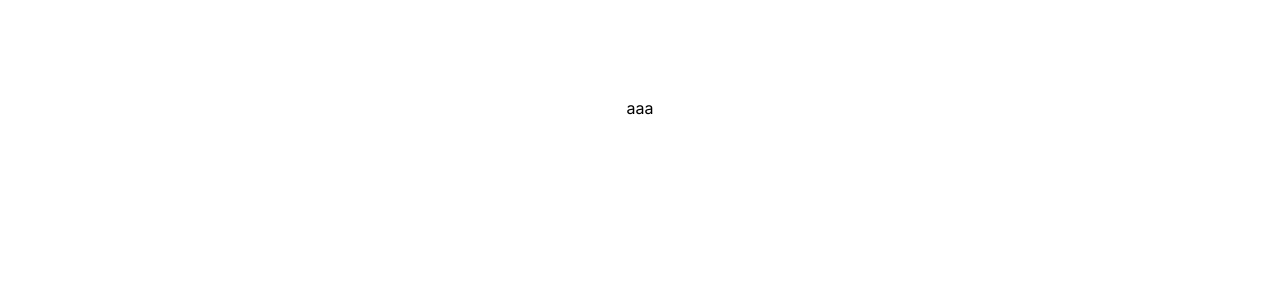
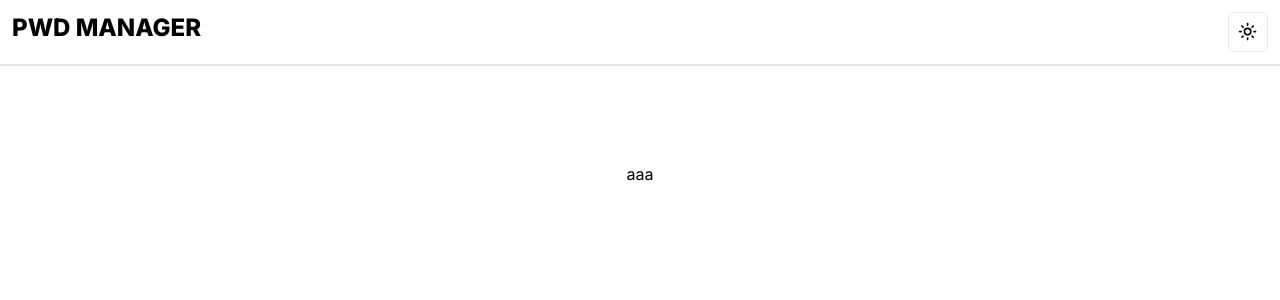
Before and after one commit to estherogami/password-manager, a Next.js app: page / in a window 1280 px wide. Shown: the top 300 px of the page. Built offline with nearby package versions, Linux system fonts and the light colour scheme.

Commit message:
topbar and color theme

```diff
--- a/app/layout.tsx
+++ b/app/layout.tsx
@@ -2,6 +2,8 @@ import type { Metadata } from "next";
 import { Inter } from "next/font/google";
 import { ClerkProvider } from '@clerk/nextjs'
 import "./globals.css";
+import { ThemeProvider } from "@/components/theme/theme-provider"
+import { ToggleTheme } from "@/components/theme/toggle-theme";
 import { UserButton } from "@clerk/nextjs";
 
 const inter = Inter({ subsets: ["latin"] });
@@ -20,9 +22,26 @@ export default function RootLayout({
     <ClerkProvider>
       <html lang="en">
         <body className={inter.className}>
-            <UserButton />
+          <ThemeProvider
+            attribute="class"
+            defaultTheme="system"
+            enableSystem
+            disableTransitionOnChange
+          >
+            <div className="p-3 border-b-2">
+              <nav className="flex flex-wrap flex-row justify-between">
+                <div className="text-2xl font-extrabold uppercase">
+                  Pwd Manager
+                </div>
+                <div className="flex flex-wrap flex-row justify-end gap-5 ">
+                  <ToggleTheme />
+                  <UserButton />
+                </div>
+              </nav>
+            </div>
 
             {children}
+          </ThemeProvider>
         </body>
       </html>
     </ClerkProvider>
--- a/app/page.tsx
+++ b/app/page.tsx
@@ -1,7 +1,9 @@
+
 
 export default function Home() {
   return (
     <main className="flex min-h-screen flex-col items-center justify-between p-24">
+
   aaa
     </main>
   );
--- /dev/null
+++ b/components/theme/theme-provider.tsx
@@ -0,0 +1,9 @@
+"use client"
+
+import * as React from "react"
+import { ThemeProvider as NextThemesProvider } from "next-themes"
+import { type ThemeProviderProps } from "next-themes/dist/types"
+
+export function ThemeProvider({ children, ...props }: ThemeProviderProps) {
+  return <NextThemesProvider {...props}>{children}</NextThemesProvider>
+}
--- /dev/null
+++ b/components/theme/toggle-theme.tsx
@@ -0,0 +1,40 @@
+"use client"
+
+import * as React from "react"
+import { Moon, Sun } from "lucide-react"
+import { useTheme } from "next-themes"
+
+import { Button } from "@/components/ui/button"
+import {
+  DropdownMenu,
+  DropdownMenuContent,
+  DropdownMenuItem,
+  DropdownMenuTrigger,
+} from "@/components/ui/dropdown-menu"
+
+export function ToggleTheme() {
+  const { setTheme } = useTheme()
+
+  return (
+    <DropdownMenu>
+      <DropdownMenuTrigger asChild>
+        <Button variant="outline" size="icon">
+          <Sun className="h-[1.2rem] w-[1.2rem] rotate-0 scale-100 transition-all dark:-rotate-90 dark:scale-0" />
+          <Moon className="absolute h-[1.2rem] w-[1.2rem] rotate-90 scale-0 transition-all dark:rotate-0 dark:scale-100" />
+          <span className="sr-only">Toggle theme</span>
+        </Button>
+      </DropdownMenuTrigger>
+      <DropdownMenuContent align="end">
+        <DropdownMenuItem onClick={() => setTheme("light")}>
+          Light
+        </DropdownMenuItem>
+        <DropdownMenuItem onClick={() => setTheme("dark")}>
+          Dark
+        </DropdownMenuItem>
+        <DropdownMenuItem onClick={() => setTheme("system")}>
+          System
+        </DropdownMenuItem>
+      </DropdownMenuContent>
+    </DropdownMenu>
+  )
+}
--- a/package.json
+++ b/package.json
@@ -44,6 +44,7 @@
     "date-fns": "^3.3.1",
     "embla-carousel-react": "^8.0.0",
     "lucide-react": "^0.344.0",
+    "mongodb": "^6.4.0",
     "next": "14.1.0",
     "next-themes": "^0.2.1",
     "react": "^18",
```
Also changed, not shown: lib/dbConnect.ts (added, +23 -0 lines), components.json, 1 other file (tests, documents, lock files or other folders).
